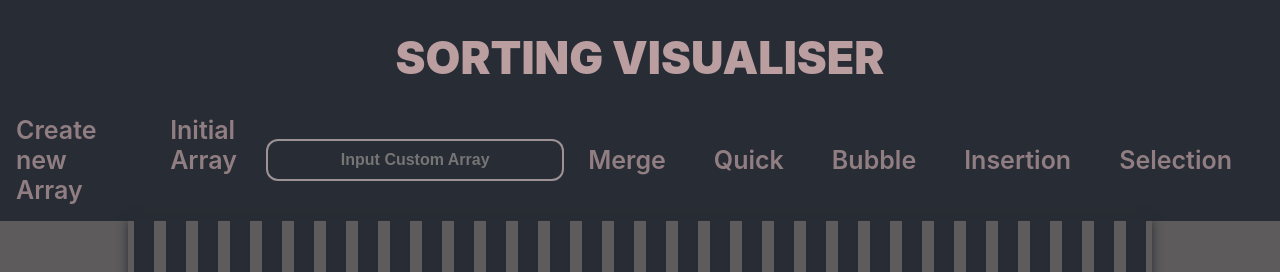
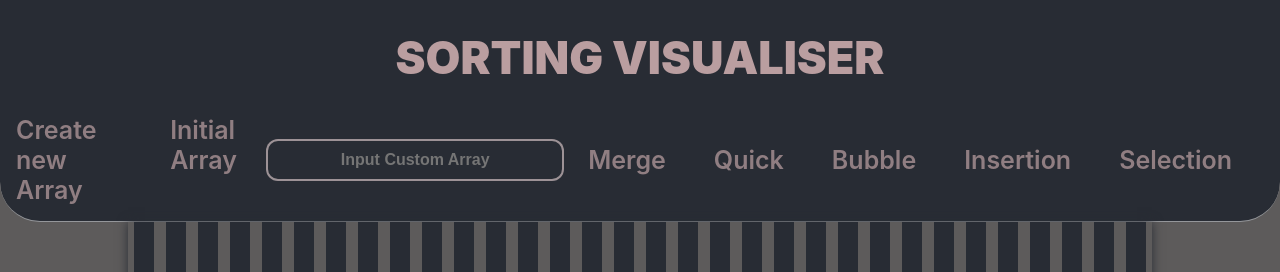
Before and after one commit to vnkagg/sorting_visualiser, a React (Create React App) app: page / in a window 1280 px wide. Shown: the top 272 px of the page. Built offline with nearby package versions, Linux system fonts and the light colour scheme.

Commit message:
upgraded mergeSort and changed design

```diff
--- a/src/Header/header.css
+++ b/src/Header/header.css
@@ -9,6 +9,12 @@
     justify-content: space-evenly;
     height: fit-content;
     background-color: #282c34;
+    /* box-shadow: -3px -3px 10px rgba(255, 255, 255, 0.7), 3px 3px 10px rgba(0, 0, 0, 0.3); */
+
+    /* Add a border to complete the emboss effect */
+    border-bottom: 1px solid rgba(255, 255, 255, 0.5);
+    border-radius: 0 0 40px 40px;
+
 }
 .center{
     flex : 1;
```
Also changed, not shown: src/Home/home.css (line endings or trailing spaces).
